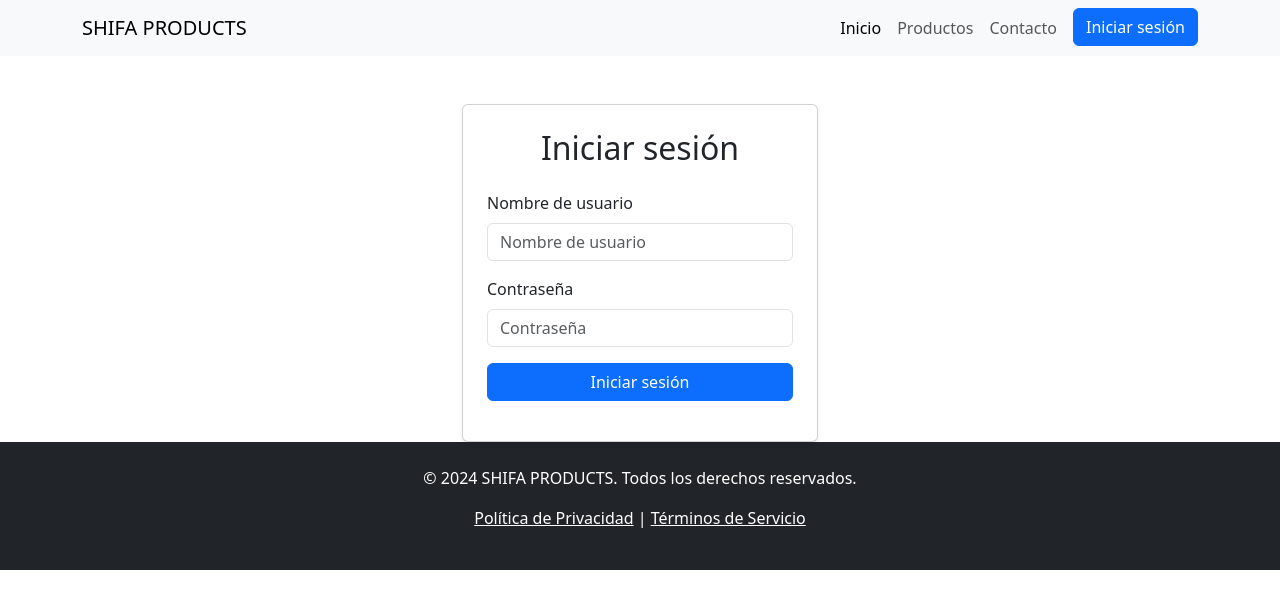
After one commit to VladimirAzanza/shifa_products, a Django app: page /auth/login/ in a window 1280 px wide. The commit adds this page. Shown: the top 609 px of the page. Run offline with Django 4.2, Linux system fonts and the light colour scheme.

Commit message:
Add button for signin

```diff
--- a/shifa_products/catalog/views.py
+++ b/shifa_products/catalog/views.py
@@ -1,3 +1,4 @@
+from django.contrib.auth.mixins import LoginRequiredMixin
 from django.urls import reverse_lazy
 from django.shortcuts import get_object_or_404
 from django.views.generic import (
@@ -26,7 +27,7 @@ class ProductDetailView(DetailView):
         return context
 
 
-class ReviewCreateView(CreateView):
+class ReviewCreateView(LoginRequiredMixin, CreateView):
     model = Review
     form_class = ReviewForm
     pk_url_kwarg = 'product_id'
--- a/shifa_products/shifa_products/settings.py
+++ b/shifa_products/shifa_products/settings.py
@@ -133,3 +133,9 @@ MEDIA_ROOT = BASE_DIR/'media'
 MEDIA_URL = '/media/'
 
 AUTH_USER_MODEL = 'users.CustomUser'
+
+LOGIN_REDIRECT_URL = 'pages:index'
+LOGIN_URL = 'login'
+
+EMAIL_BACKEND = 'django.core.mail.backends.filebased.EmailBackend'
+EMAIL_FILE_PATH = BASE_DIR / 'sent_emails'
--- a/shifa_products/shifa_products/urls.py
+++ b/shifa_products/shifa_products/urls.py
@@ -19,8 +19,13 @@ from django.conf.urls.static import static
 from django.contrib import admin
 from django.urls import include, path
 
+auth_urls = [
+    path('', include('django.contrib.auth.urls')),
+]
+
 urlpatterns = [
     path('admin/', admin.site.urls),
+    path('auth/', include(auth_urls)),
     path('catalog/', include('catalog.urls', namespace='catalog')),
     path('', include('pages.urls', namespace='pages')),
     path('users/', include('users.urls', namespace='users'))
--- a/shifa_products/templates/includes/header.html
+++ b/shifa_products/templates/includes/header.html
@@ -15,6 +15,20 @@
         <li class="nav-item">
           <a class="nav-link" href="#">Contacto</a>
         </li>
+        <li class="nav-item">
+        {% if user.is_authenticated %}
+          <li class="nav-item">
+            <a class="nav-link" href="{% url 'pages:index' %}">Perfil</a>
+          </li>
+          <li class="nav-item">
+            <a class="btn btn-danger ms-2" href="{% url 'logout' %}">Cerrar sesión</a>
+          </li>
+        {% else %}
+          <li class="nav-item">
+            <a class="btn btn-primary ms-2" href="{% url 'login' %}">Iniciar sesión</a>
+          </li>
+        {% endif %}
+        </li>
       </ul>
     </div>
   </div>
--- /dev/null
+++ b/shifa_products/templates/registration/login.html
@@ -0,0 +1,27 @@
+{% extends "base.html" %}
+
+{% block content %}
+<div class="container mt-5">
+    <div class="row justify-content-center">
+        <div class="col-md-6 col-lg-4">
+            <div class="card shadow-sm p-4">
+                <h2 class="card-title text-center mb-4">Iniciar sesión</h2>
+                <form method="post">
+                    {% csrf_token %}
+                    <div class="mb-3">
+                        <label for="id_username" class="form-label">Nombre de usuario</label>
+                        <input type="text" name="username" id="id_username" class="form-control" placeholder="Nombre de usuario" required>
+                    </div>
+                    <div class="mb-3">
+                        <label for="id_password" class="form-label">Contraseña</label>
+                        <input type="password" name="password" id="id_password" class="form-control" placeholder="Contraseña" required>
+                    </div>
+                    <div class="mb-3">
+                        <button type="submit" class="btn btn-primary w-100">Iniciar sesión</button>
+                    </div>
+                </form>
+            </div>
+        </div>
+    </div>
+</div>
+{% endblock %}
```
Also changed, not shown: shifa_products/templates/catalog/review_form.html (+0 -11 lines), shifa_products/templates/registration/signup.html (added, +13 -0 lines), shifa_products/db.sqlite3.
